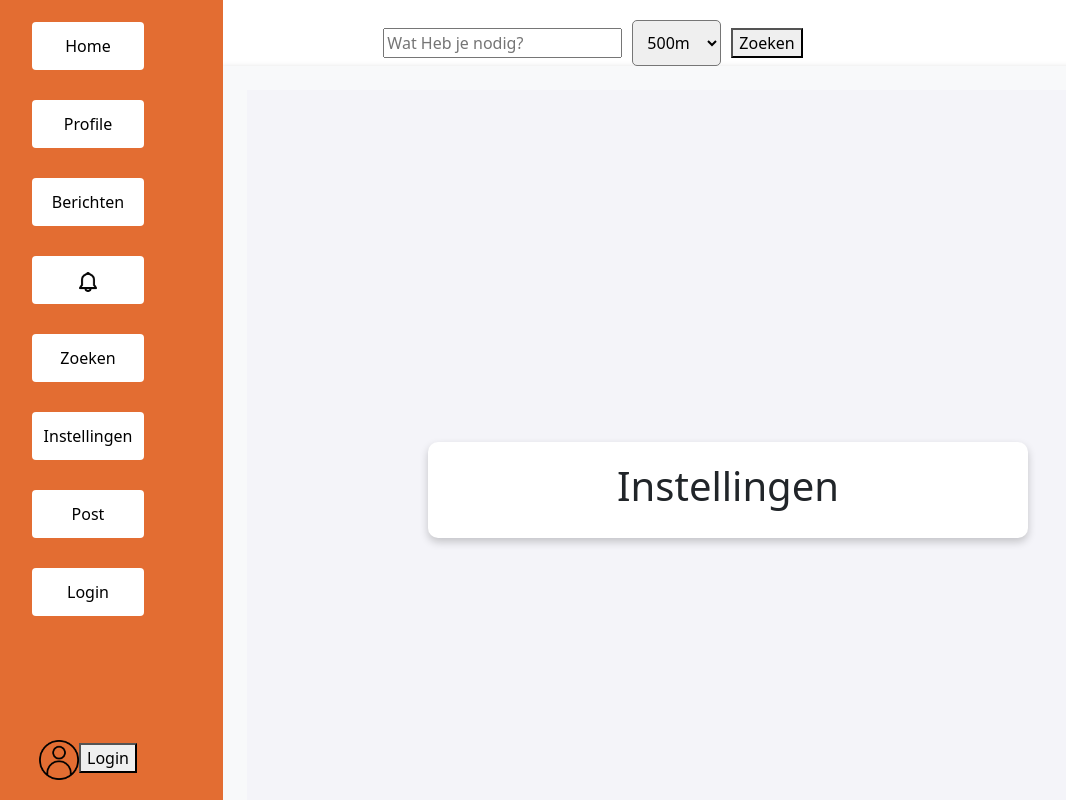
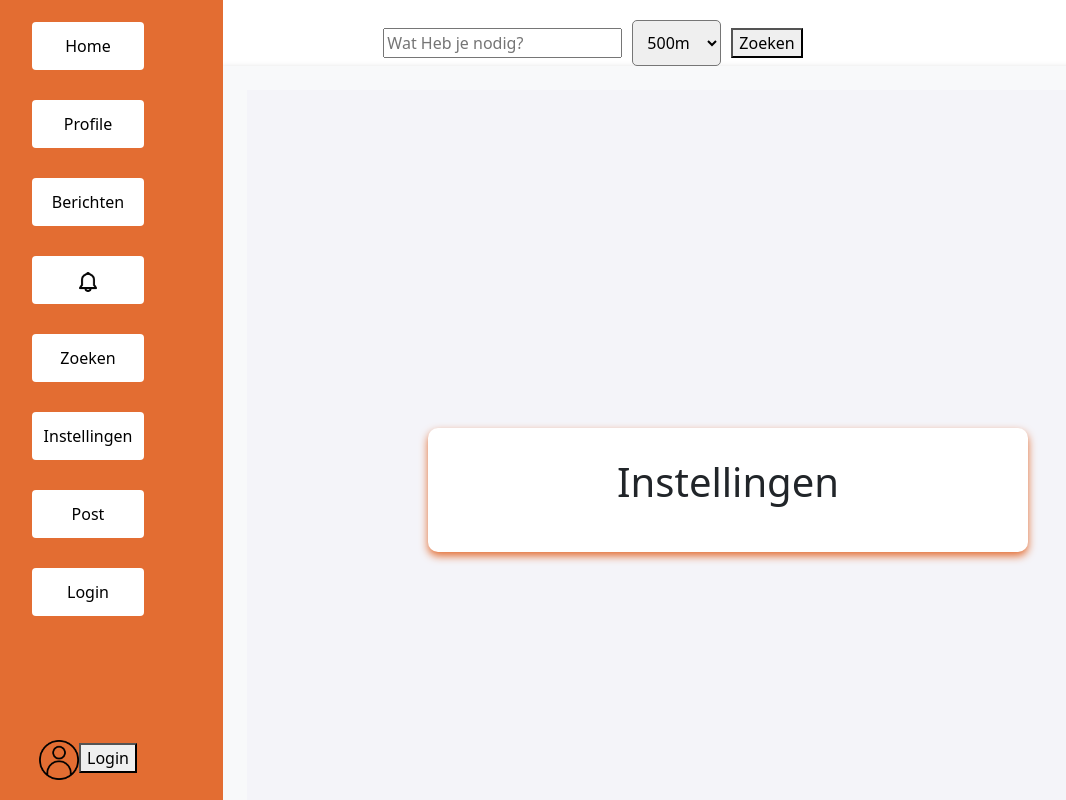
Before and after one commit to StijnWevers/eindwerkFrontEnd, an Angular app in the folder eindwerkFrontend/: page /settings in a window 1280 px wide. Shown: the top 800 px of the page, without its empty margins (47-1113 px from the left). Built offline with nearby package versions, Linux system fonts and the light colour scheme.

Commit message:
Add centered container with title 'Instellingen'

```diff
--- a/eindwerkFrontend/src/app/pages/settings/settings.component.css
+++ b/eindwerkFrontend/src/app/pages/settings/settings.component.css
@@ -1,19 +1,16 @@
-/* Pagina styling */
 .settings-page {
   display: flex;
-  justify-content: center; /* Horizontaal centreren */
-  align-items: center; /* Verticaal centreren */
-  height: 100vh; /* Volledige hoogte van het scherm */
-  background-color: #f4f4f9; /* Lichte achtergrondkleur */
+  justify-content: center;
+  align-items: center;
+  height: 100vh;
+  background-color: #f4f4f9;
 }
 
-/* Container styling */
 .settings-container {
-  width: 600px; /* Breder venster */
-  max-width: 90%; /* Zorgt dat het venster responsief blijft op kleine schermen */
-  padding: 20px;
+  width: 600px;
+  padding: 30px;
   background-color: #fff;
   border-radius: 10px;
-  box-shadow: 0 4px 8px rgba(0, 0, 0, 0.2);
+  box-shadow: 0 4px 9px #e36d32;
   text-align: center;
 }
--- a/eindwerkFrontend/src/app/pages/settings/settings.component.html
+++ b/eindwerkFrontend/src/app/pages/settings/settings.component.html
@@ -1,5 +1,6 @@
 <div class="settings-page">
     <div class="settings-container">
         <h1>Instellingen</h1>
+        <p></p>
     </div>
 </div>
--- a/eindwerkFrontend/src/app/pages/settings/settings.component.ts
+++ b/eindwerkFrontend/src/app/pages/settings/settings.component.ts
@@ -4,8 +4,13 @@ import { Component } from '@angular/core';
   selector: 'app-settings',
   imports: [],
   templateUrl: './settings.component.html',
-  styleUrl: './settings.component.css'
+  styleUrl: './settings.component.css',
 })
 export class SettingsComponent {
+  currentLanguage: string = 'Nederlands';
 
+  // setLanguage(language: string): void {
+  //   this.currentLanguage = language;
+  //   alert(`Taal gewijzigd naar: ${language}`);
+  // }
 }
```
